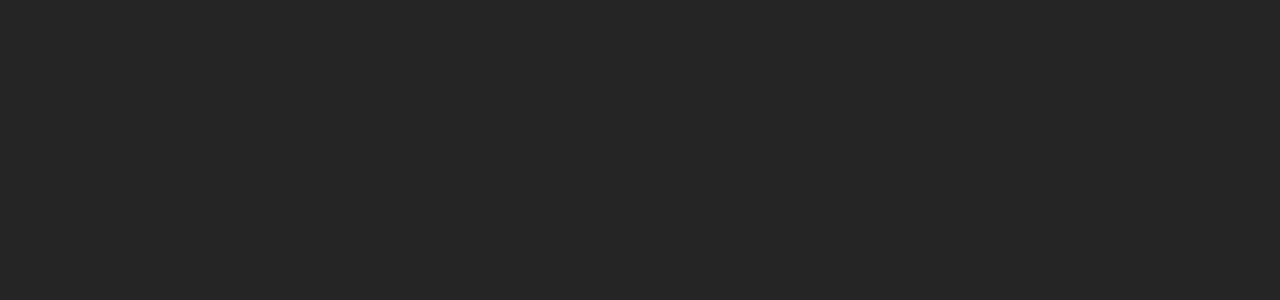
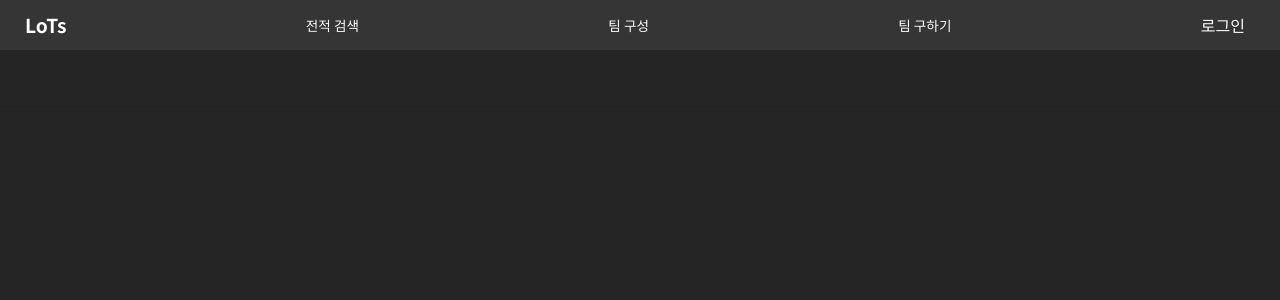
Before and after one commit to Feather-of-Versatile/LoTs-front-, a Next.js app in the folder front-end/: page / in a window 1280 px wide. Shown: the top 300 px of the page. Built offline with nearby package versions, Linux system fonts and the light colour scheme.

Commit message:
ci: main router 를 그룹 router로 변경

```diff
--- a/front-end/src/app/main/accounts/login/page.tsx
+++ b/front-end/src/app/(main)/accounts/login/page.tsx
@@ -16,7 +16,7 @@
             <button type='button' className={S.login_button}>
                 <p>로그인</p>
             </button>
-            <Link href='/main/accounts/signup'>
+            <Link href='/accounts/signup'>
                 <p>계정 생성</p>
             </Link>
             <p>비밀번호 찾기</p>
--- a/front-end/src/app/(side)/link/[id]/page.tsx
+++ b/front-end/src/app/(side)/link/[id]/page.tsx
@@ -1,6 +1,6 @@
 'use client'
 import React, { useState } from 'react'
-import S from '../../../main/accounts/signup/_style/signup.module.scss'
+import S from '../../../(main)/accounts/signup/_style/signup.module.scss'
 const Page = () => {
     const [singCheck, setSingCheck] = useState(false);
     const [riotID, setRiotID] = useState('');
--- a/front-end/src/app/_compoents/nav/nav.tsx
+++ b/front-end/src/app/_compoents/nav/nav.tsx
@@ -5,20 +5,20 @@
 const Nav = () => {
     return (
         <nav className={S.nav_container}>
-            <Link href="/main" className={S.logo_font}>LoTs</Link>
-            <Link href="/main" id='nav_font'>
+            <Link href="/" className={S.logo_font}>LoTs</Link>
+            <Link href="/" id='nav_font'>
                 <p>전적 검색</p>
             </Link>
-            <Link href="/main/team" id='nav_font'>
+            <Link href="/team" id='nav_font'>
                 <p>팀 구성</p>
             </Link>
-            <Link href="/main" id='nav_font'>
+            <Link href="/" id='nav_font'>
                 <p>팀 구하기</p>
             </Link>
             {
                 true ?
                     (
-                        <Link href="/main/accounts/login" id='nav_login'>
+                        <Link href="/accounts/login" id='nav_login'>
                             <p>로그인</p>
                         </Link>
                     ) :
--- a/front-end/src/app/page.tsx
+++ b/front-end/src/app/page.tsx
@@ -1,10 +1,9 @@
+import Nav from "./_compoents/nav/nav";
 
 export default function Home() {
   return (
-    <main>
-      <div>
-
-      </div>
-    </main>
+    <section>
+      <Nav />
+    </section>
   );
 }
```
Also changed, not shown: front-end/src/app/main/page.tsx (deleted, +0 -10 lines), front-end/src/app/(main)/accounts/login/_style/login.module.scss (renamed from front-end/src/app/main/accounts/login/_style/login.module.scss), front-end/src/app/(main)/accounts/signup/_style/signup.module.scss (renamed from front-end/src/app/main/accounts/signup/_style/signup.module.scss), front-end/src/app/(main)/accounts/signup/page.tsx (renamed from front-end/src/app/main/accounts/signup/page.tsx), front-end/src/app/(main)/layout.tsx (renamed from front-end/src/app/main/layout.tsx), front-end/src/app/(main)/team/_style/lol.module.scss (renamed from front-end/src/app/main/team/_style/lol.module.scss), front-end/src/app/(main)/team/page.tsx (renamed from front-end/src/app/main/team/page.tsx).
